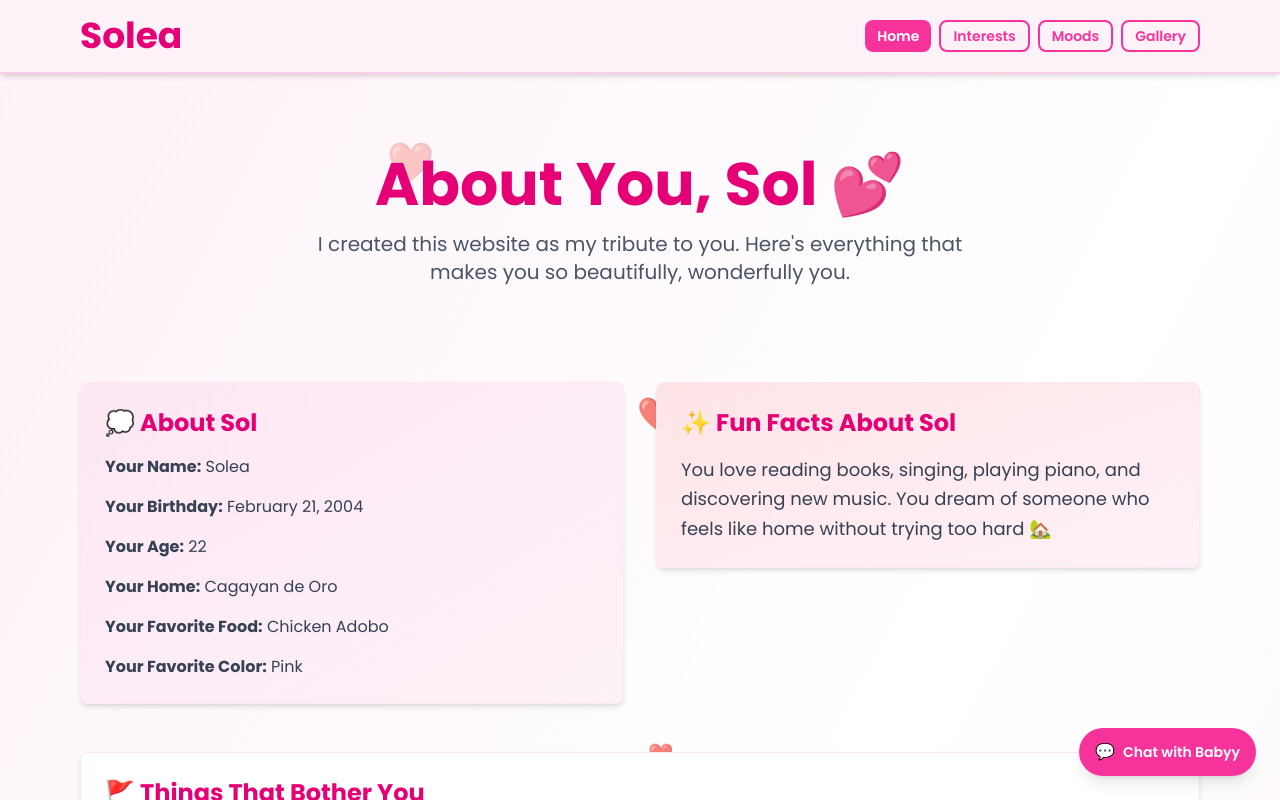
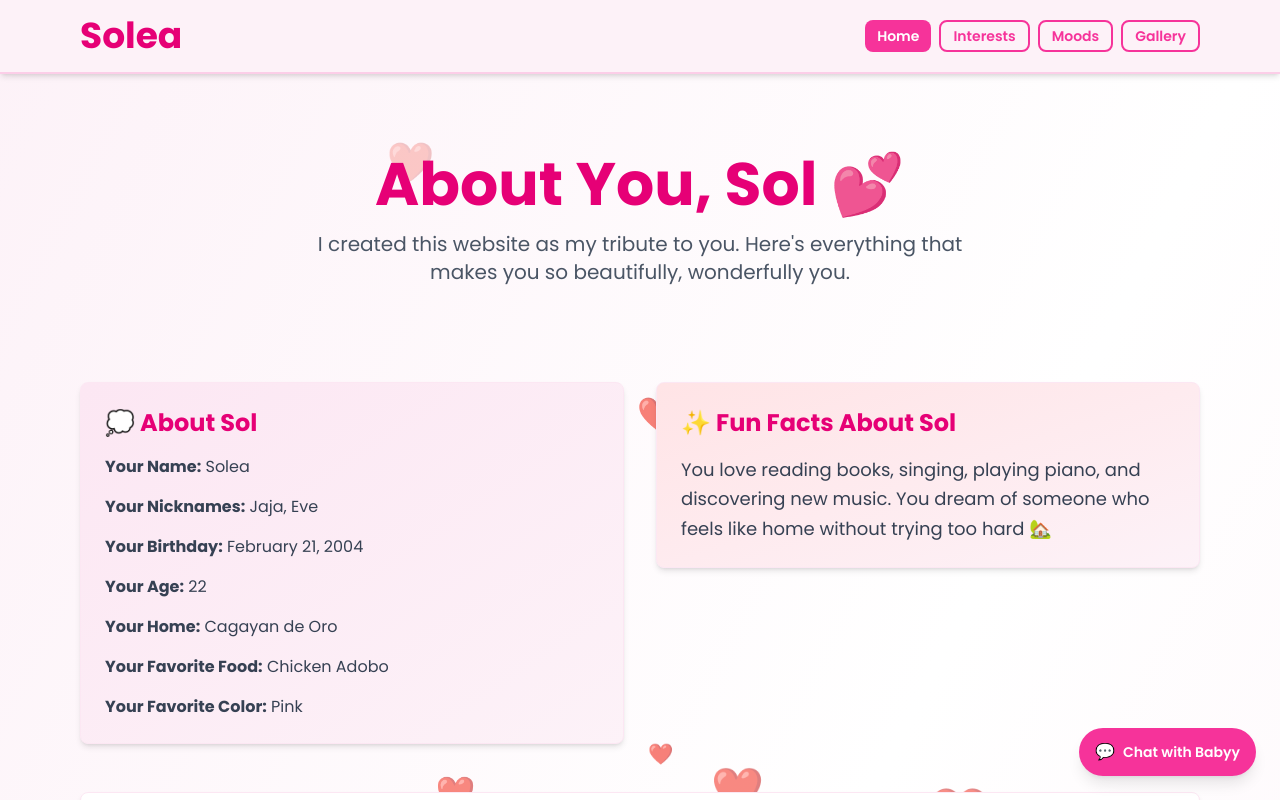
Before and after one commit to h-sanmiguel/aboutsol, a React (Vite) app: page / in a window 1280 px wide. Shown: the top 800 px of the page. Built offline with nearby package versions, Linux system fonts and the light colour scheme.

Commit message:
feat: display nicknames on home page and chatbot context

```diff
--- a/src/components/common/FloatingChatBot.tsx
+++ b/src/components/common/FloatingChatBot.tsx
@@ -34,6 +34,7 @@ You are a caring, supportive chatbot trained to help Eve with personal guidance,
 
 === ABOUT EVE ===
 Name: ${BIO_DATA.name}
+Nicknames: ${BIO_DATA.nicknames ? BIO_DATA.nicknames.join(', ') : 'None'}
 Relationship: ${BIO_DATA.relationship || 'Single'}
 Age: ${BIO_DATA.age}
 Location: ${BIO_DATA.location}
--- a/src/pages/Home.tsx
+++ b/src/pages/Home.tsx
@@ -23,6 +23,9 @@ export default function Home() {
               <h2 className="text-2xl font-bold text-pink-600 mb-4">💭 About Sol</h2>
               <div className="space-y-4 text-gray-700">
                 <p><strong>Your Name:</strong> {BIO_DATA.name}</p>
+                {BIO_DATA.nicknames && BIO_DATA.nicknames.length > 0 && (
+                  <p><strong>Your Nicknames:</strong> {BIO_DATA.nicknames.join(', ')}</p>
+                )}
                 {BIO_DATA.birthday && <p><strong>Your Birthday:</strong> {BIO_DATA.birthday}</p>}
                 {BIO_DATA.age && <p><strong>Your Age:</strong> {BIO_DATA.age}</p>}
                 {BIO_DATA.location && <p><strong>Your Home:</strong> {BIO_DATA.location}</p>}
```
